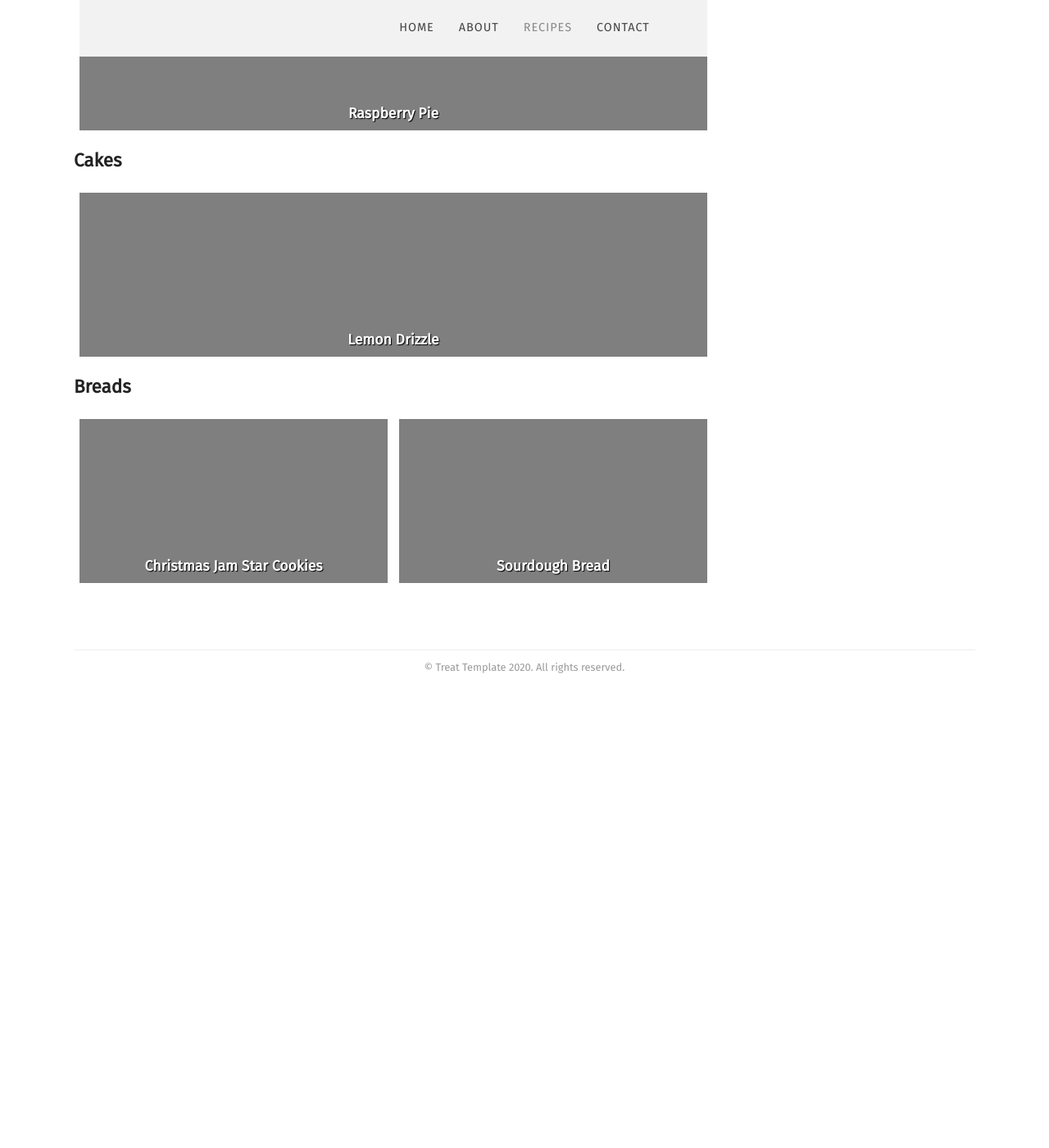
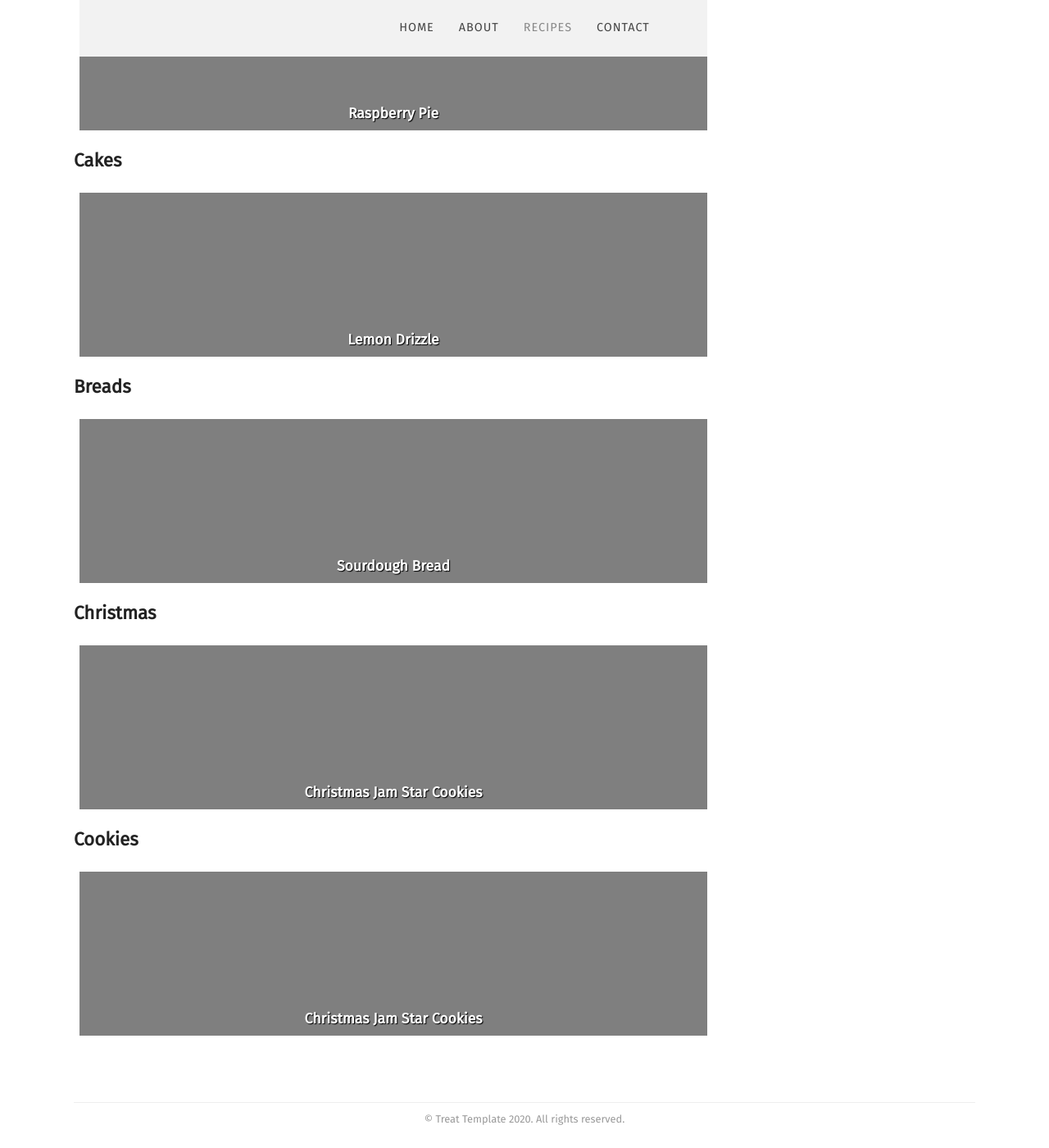
Before and after one commit to mcginleyireland/irishbaking.github.io, a Jekyll site: the page built from recipes.html, in a window 1280 px wide and 1400 px high, scrolled down 478 px. Shown: the whole window at 82% size. Built offline with Jekyll 4.4.1, drawn with Linux system fonts in a browser that asks for light colours; some web fonts are replaced; before the commit the page ends 1326 px from its top, so only the background shows below that.

Commit message:
Updating the lables for the cookies.

```diff
--- a/_posts/2020-09-26-christmas-jam-star-cookies.md
+++ b/_posts/2020-09-26-christmas-jam-star-cookies.md
@@ -2,7 +2,8 @@
 date: 2020-09-26
 title: Christmas Jam Star Cookies
 categories:
-  - Breads
+  - Christmas
+  - Cookies
 featured_image: https://irishbaking.ie/images/Sourdough_Bread/Image_3.jpg
 recipe:
   servings: 12 slices
```
